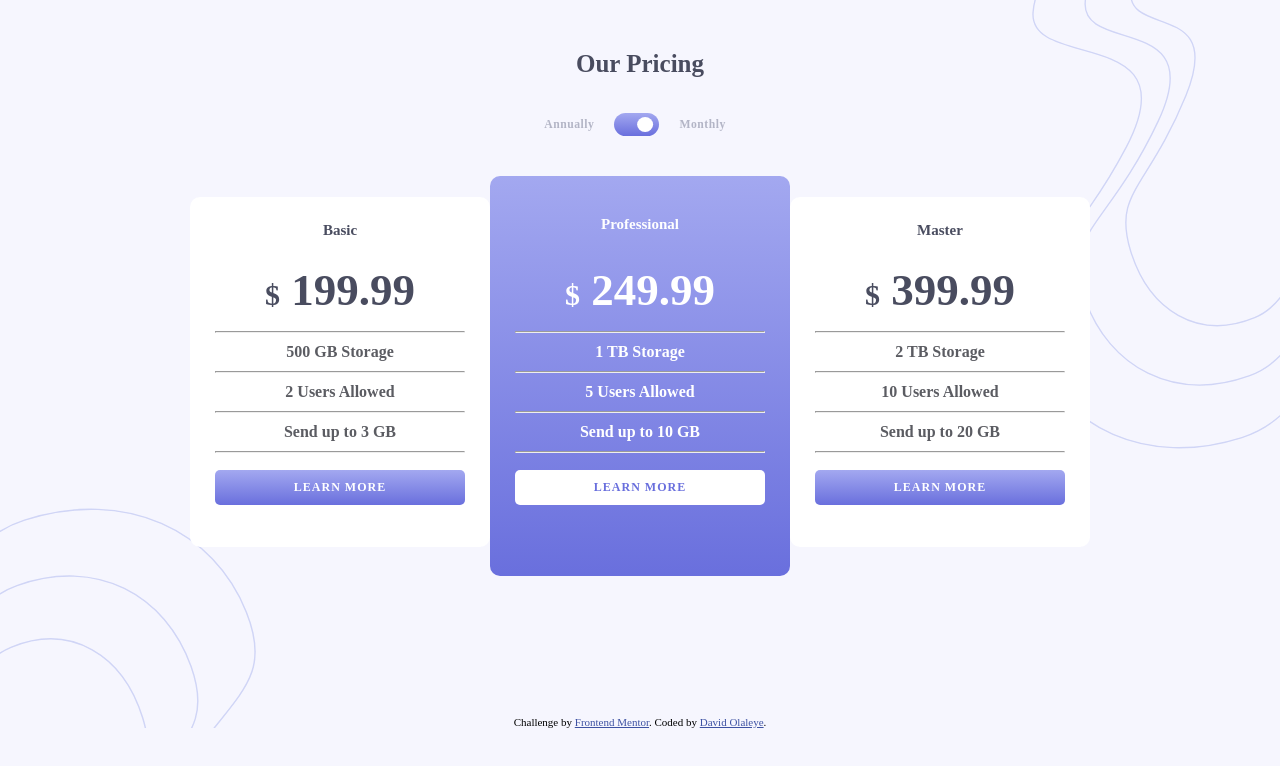
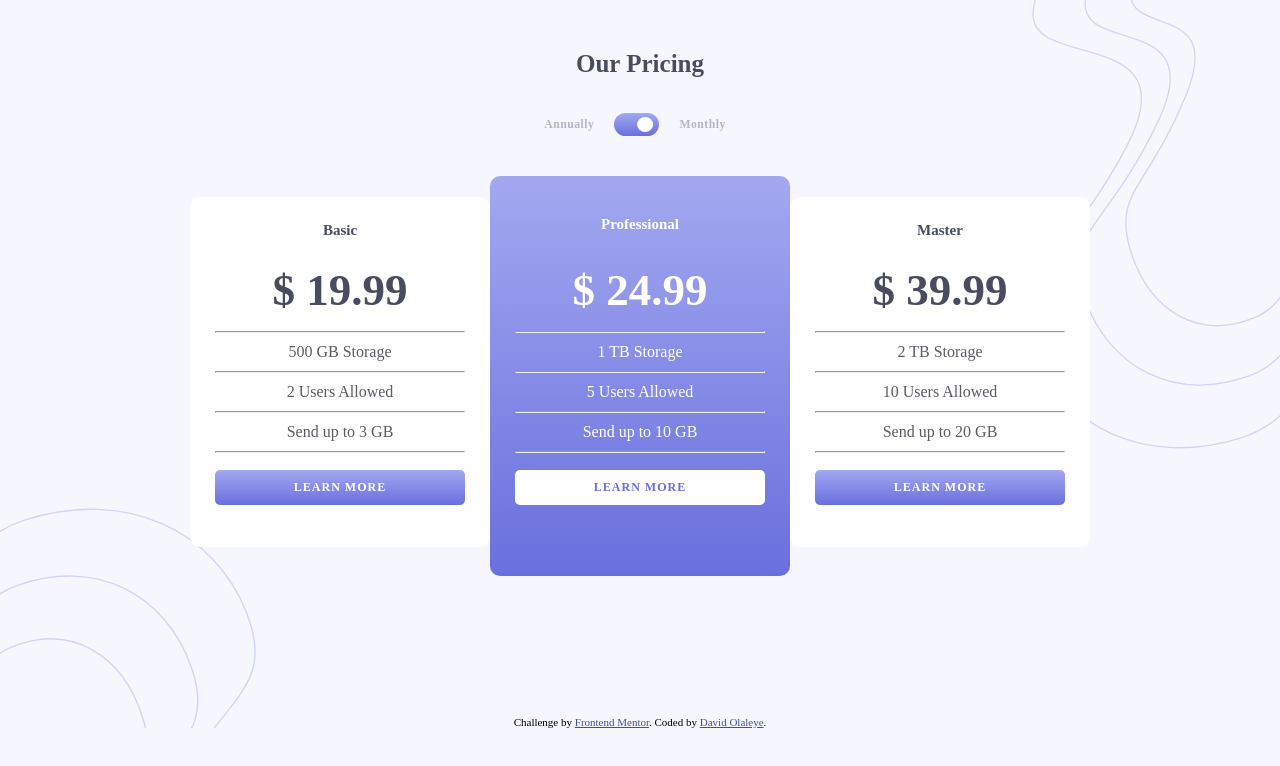
Before and after one commit to Seundave/Pricing-component-with-toggle-master, a plain HTML site: page index.html in a window 1280 px wide. Both pictures are taken after a click on the element 636 px from the left and 124 px from the top of the page. Drawn offline with Linux system fonts and the light colour scheme.

Commit message:
Removed a CSS property

```diff
--- a/app.js
+++ b/app.js
@@ -1,12 +1,20 @@
 const toggle = document.querySelector(".toggle");
 const toggleBtn = document.querySelector(".toggle_btn");
-const Body = document.querySelector("body");
+const annualAmount = document.querySelector(".a-amount");
+const monthAmount = document.querySelector(".m-amount");
+const pannualAmount = document.querySelector(".p-a-amount");
+const pmonthAmount = document.querySelector(".p-m-amount");
+const mannualAmount = document.querySelector(".m-a-amount");
+const mmonthAmount = document.querySelector(".m-m-amount");
 
 toggle.addEventListener("click", (e) => {
-    toggleBtn.classList.toggle("night-mode")
-    if (toggleBtn.classList.contains("night-mode")){
-        Body.classList.add("night");
-    }else{
-        Body.classList.remove("night");
-    }
+    toggleBtn.classList.toggle("active");
+    annualAmount.classList.toggle("active");
+    monthAmount.classList.toggle("active");
+    pannualAmount.classList.toggle("active");
+    pmonthAmount.classList.toggle("active");
+    mannualAmount.classList.toggle("active");
+    mmonthAmount.classList.toggle("active");
+
+
 });
--- a/index.html
+++ b/index.html
@@ -5,7 +5,7 @@
   <meta name="viewport" content="width=device-width, initial-scale=1.0"> <!-- displays site properly based on user's device -->
 
   <link rel="icon" type="image/png" sizes="32x32" href="./images/favicon-32x32.png">
-  <link rel="stylesheet" href="style.css">
+
 
   <title>Frontend Mentor | [Pricing component with toggle master]</title>
 
@@ -14,6 +14,7 @@
     .attribution { font-size: 11px; text-align: center; }
     .attribution a { color: hsl(228, 45%, 44%); }
   </style>
+  <link rel="stylesheet" href="style.css">
 </head>
 <body>
   <div class="title">
@@ -23,7 +24,7 @@
   <div class="pricing-package">
     <h3> Annually</h3>
     <div class="toggle-button">
-      <div class="toggle active" onclick="this.classList.toggle('active')">
+      <div class="toggle">
         <span class="toggle_btn"></span>
       </div>
     </div>
@@ -33,39 +34,42 @@
   <div class="packages">
     <div class="Basic">
       <h2> Basic </h2>
-      <h1> <span style="font-size:30px; margin-bottom:2px">$</span> 199.99</h1>
+      <p class="a-amount"> $ 199.99</p>
+      <p class="m-amount"> $ 19.99</p>
       <hr>
-      <h4> 500 GB Storage </h4>
+      <p> 500 GB Storage </p>
       <hr>
-      <h4> 2 Users Allowed </h4>
+      <p> 2 Users Allowed </p>
       <hr>
-      <h4> Send up to 3 GB </h4>
+      <p> Send up to 3 GB </p>
       <hr>
       <button> LEARN MORE </button>
     </div>
 
     <div class="Professional">
       <h2> Professional </h2>
-      <h1> <span style="font-size:30px; margin-bottom:2px">$</span> 249.99</h1>
+      <p class="p-a-amount"> $ 249.99</p>
+      <p class="p-m-amount"> $ 24.99</p>
       <hr>
-      <h4> 1 TB Storage </h4>
+      <p> 1 TB Storage </p>
       <hr>
-      <h4> 5 Users Allowed </h4>
+      <p> 5 Users Allowed </p>
       <hr>
-      <h4> Send up to 10 GB </h4>
+      <p> Send up to 10 GB </p>
       <hr>
       <button class="professional-btn"> LEARN MORE </button>
     </div>
 
     <div class="Master">
       <h2> Master </h2>
-      <h1> <span style="font-size:30px; margin-bottom:2px">$</span> 399.99</h1>
+      <p class="m-a-amount"> $ 399.99</p>
+      <p class="m-m-amount"> $ 39.99</p>
       <hr>
-      <h4> 2 TB Storage </h4>
+      <p> 2 TB Storage </p>
       <hr>
-      <h4> 10 Users Allowed </h4>
+      <p> 10 Users Allowed </p>
       <hr>
-      <h4> Send up to 20 GB </h4>
+      <p> Send up to 20 GB </p>
       <hr>
       <button> LEARN MORE </button>
     </div>
--- a/style.css
+++ b/style.css
@@ -45,7 +45,8 @@ body{
     display: flex;
     max-width: 1250px;
     justify-content: center;
-    height: 500px;
+    min-height: 500px;
+    height: auto;
     flex-wrap: wrap;
 }
 
@@ -55,6 +56,7 @@ body{
     border-radius:10px;
     background-color: white;
     margin-top: 21px;
+    margin-bottom: 20px;
     text-align: center;
 }
 
@@ -71,7 +73,7 @@ hr{
     height:400px;
     border-radius:10px;
     background-color: white;
-    margin-top: 0px;
+    /* margin-top: 20px; */
     text-align: center;
     background: linear-gradient(hsl(236, 72%, 79%), hsl(237, 63%, 64%));
 }
@@ -82,13 +84,101 @@ hr{
     margin: 25px;
 }
 
-.Basic > h1{
+.a-amount{
     color:hsl(232, 13%, 33%);
     font-size: 45px;
     margin: 15px 0px;
+    font-weight: bolder;
 }
 
-.Basic > h4{
+.m-amount{
+    color:hsl(232, 13%, 33%);
+    font-size: 45px;
+    margin: 15px 0px;
+    font-weight: bolder;
+    display: none;
+}
+
+.a-amount.active{
+    color:hsl(232, 13%, 33%);
+    font-size: 45px;
+    margin: 15px 0px;
+    font-weight: bolder;
+    display: none;
+}
+
+.m-amount.active{
+    color:hsl(232, 13%, 33%);
+    font-size: 45px;
+    margin: 15px 0px;
+    font-weight: bolder;
+    display: block;
+}
+
+.p-a-amount{
+    color:hsl(232, 13%, 33%);
+    font-size: 45px;
+    margin: 15px 0px;
+    font-weight: bolder;
+}
+
+.p-m-amount{
+    color:hsl(232, 13%, 33%);
+    font-size: 45px;
+    margin: 15px 0px;
+    font-weight: bolder;
+    display: none;
+}
+
+.p-a-amount.active{
+    color:hsl(232, 13%, 33%);
+    font-size: 45px;
+    margin: 15px 0px;
+    font-weight: bolder;
+    display: none;
+}
+
+.p-m-amount.active{
+    color:white;
+    font-size: 45px;
+    margin: 15px 0px;
+    font-weight: bolder;
+    display: block;
+}
+
+.m-a-amount{
+    color:hsl(232, 13%, 33%);
+    font-size: 45px;
+    margin: 15px 0px;
+    font-weight: bolder;
+}
+
+.m-m-amount{
+    color:hsl(232, 13%, 33%);
+    font-size: 45px;
+    margin: 15px 0px;
+    font-weight: bolder;
+    display: none;
+}
+
+.m-a-amount.active{
+    color:hsl(232, 13%, 33%);
+    font-size: 45px;
+    margin: 15px 0px;
+    font-weight: bolder;
+    display: none;
+}
+
+.m-m-amount.active{
+    color:hsl(232, 13%, 33%);
+    font-size: 45px;
+    margin: 15px 0px;
+    font-weight: bolder;
+    display: block;
+}
+
+
+.Basic > p{
     color:hsl(231, 4%, 37%);
     margin: 10px 0px;
 }
@@ -122,14 +212,6 @@ Button{
 }
 
 
-/* .Professional{
-    width:300px;
-    height:350px;
-    border-radius:5px;
-    background-color: white;
-    text-align: center;
-} */
-
 .Professional > h2{
     color:white;
     font-size: 15px;
@@ -143,7 +225,7 @@ Button{
     margin: 15px 0px;
 }
 
-.Professional > h4{
+.Professional > p{
     color:white;
     margin: 10px 0px;
 }
@@ -160,7 +242,7 @@ Button{
     margin: 15px 0px;
 }
 
-.Master > h4{
+.Master > p{
     color:hsl(231, 4%, 37%);
     margin: 10px 0px;
 }
@@ -168,7 +250,7 @@ Button{
 
 
 .toggle{
-    background-color:white;
+    background:linear-gradient(hsl(236, 72%, 79%), hsl(237, 63%, 64%));;
     width:45px;
     height:23px;
     border-radius:12px;
@@ -186,29 +268,9 @@ Button{
     transition: all 0.4s;
 }
 
-.toggle.active{
-    background: linear-gradient(hsl(236, 72%, 79%), hsl(237, 63%, 64%));
-}
 
-
-.night .toggle{
-    background: linear-gradient(hsl(236, 72%, 79%), hsl(237, 63%, 64%));
-}
-
-.night-mode{
+.toggle_btn.active{
     transform:translateX(100%);
-}
-
-.night .Basic > h1{
-    content: "19.99";
-}
-
-.night .Professional > h1{
-    content: "24.99";
-}
-
-.night .Master > h1{
-    content: "39.99";
 }
 
 @media only screen and (max-width: 400px) {
```
